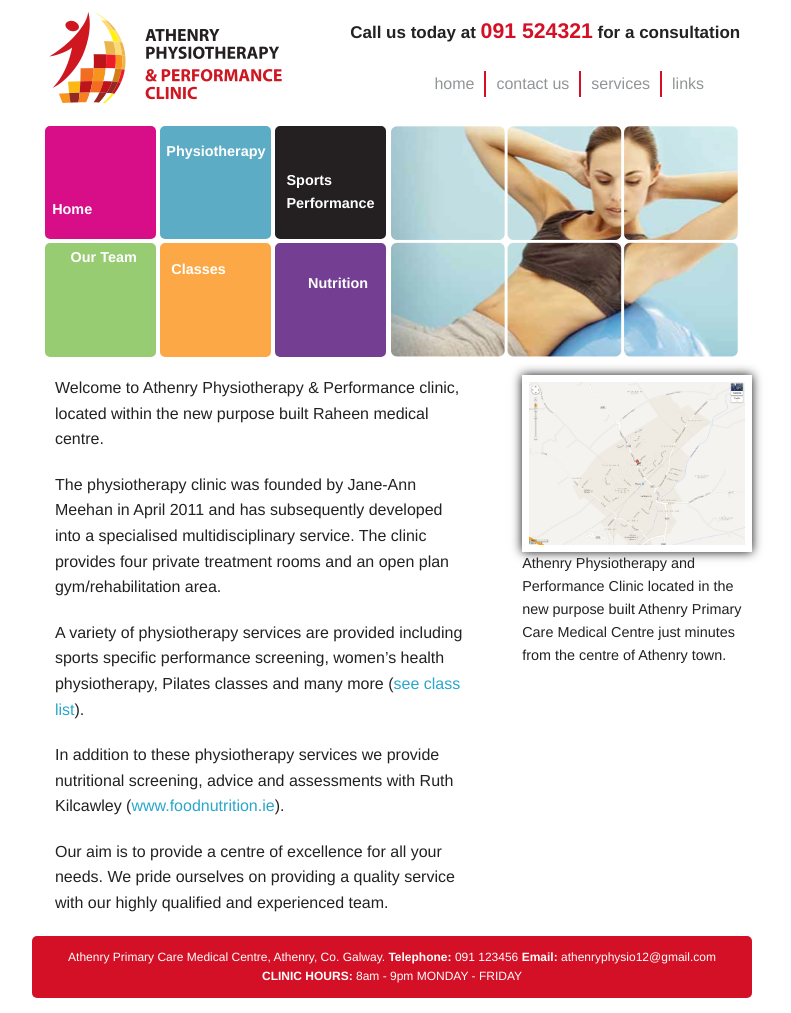
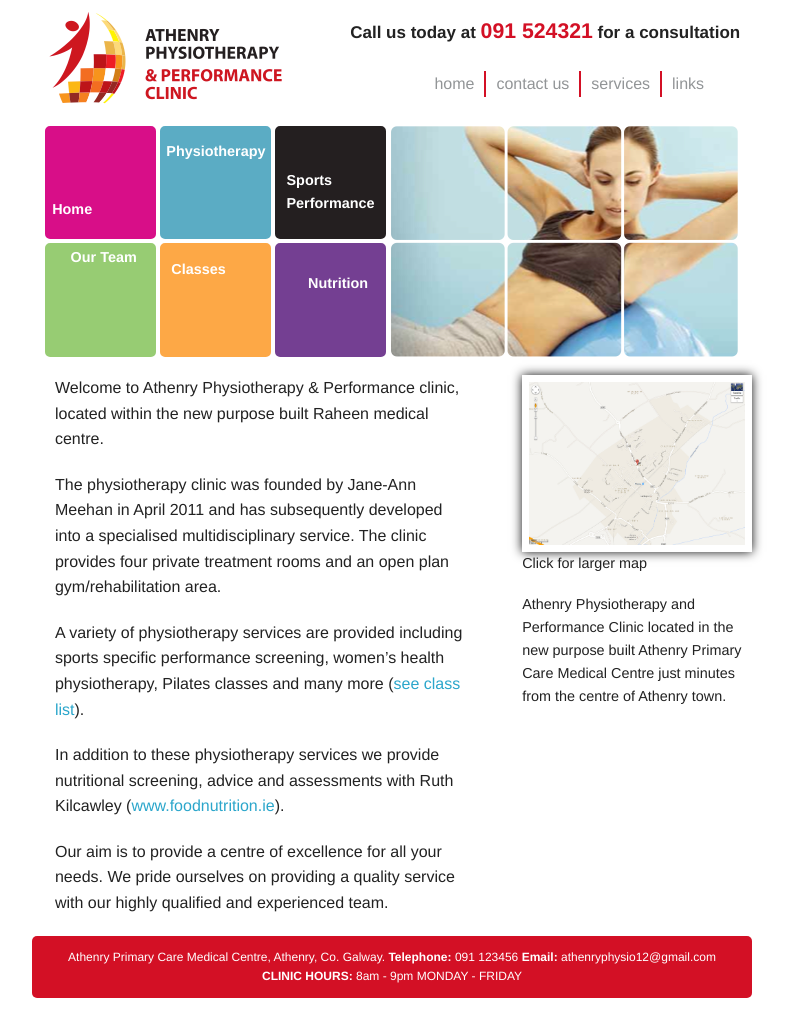
Before and after one commit to alanburke/athenryphysio, a Jekyll site: the page built from _posts/0001-01-01-index.md, in a window 1280 px wide. Shown: the whole page, without its empty margins (248-1039 px from the left). Built offline with Jekyll 4.4.1, drawn with Linux system fonts in a browser that asks for light colours; nearby versions of some CDN libraries; Markdown is read by kramdown in place of the engine named in the settings.

Commit message:
Add explanation text below map link

```diff
--- a/_layouts/home.html
+++ b/_layouts/home.html
@@ -13,6 +13,7 @@
       <img src="/media/{{ page.image }}" />
     </figure>
   </a>
+  <p>Click for larger map </p>
   {% endif %}
 
   <p> {{ page.aside }} </p>
```
